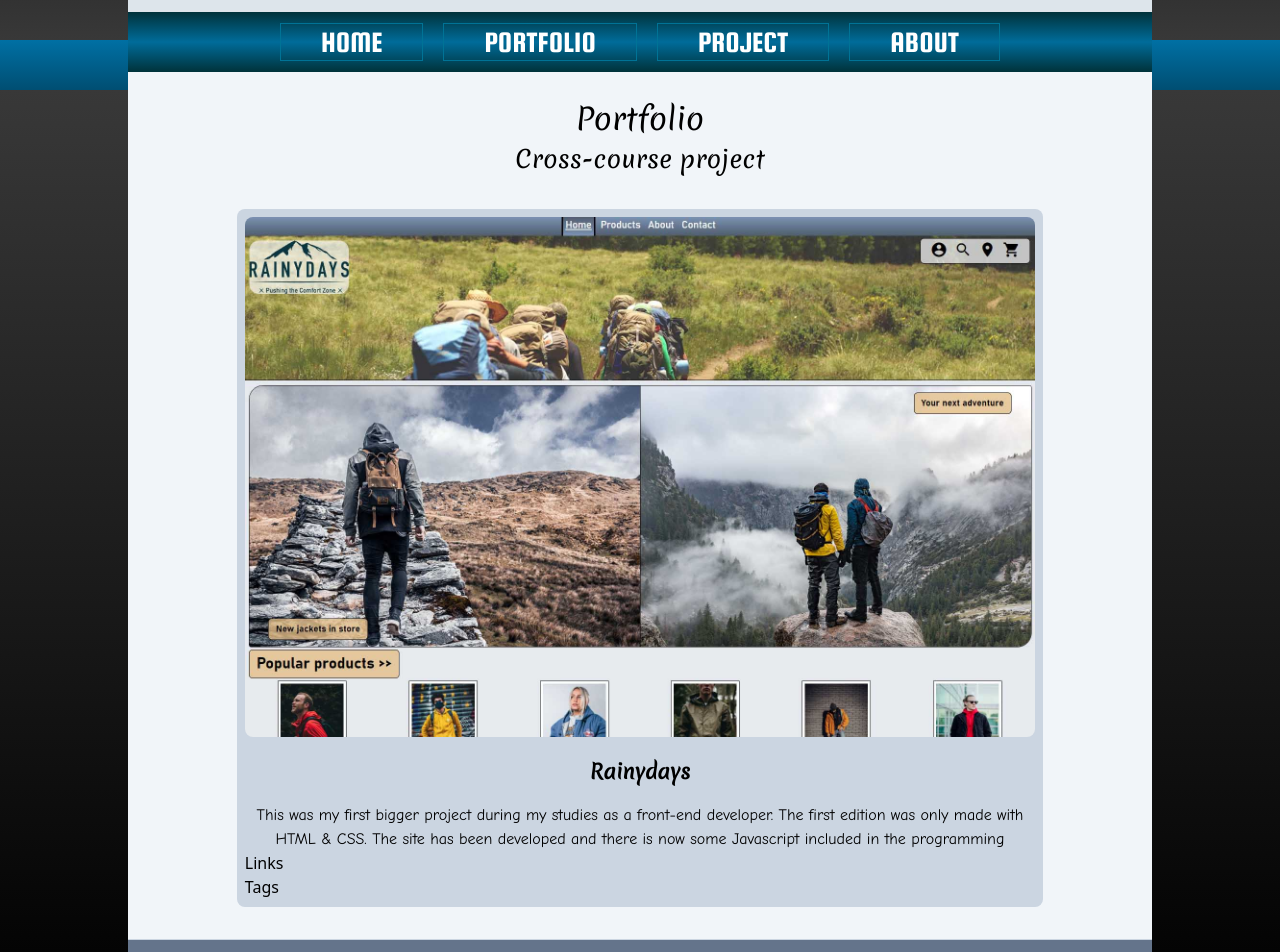
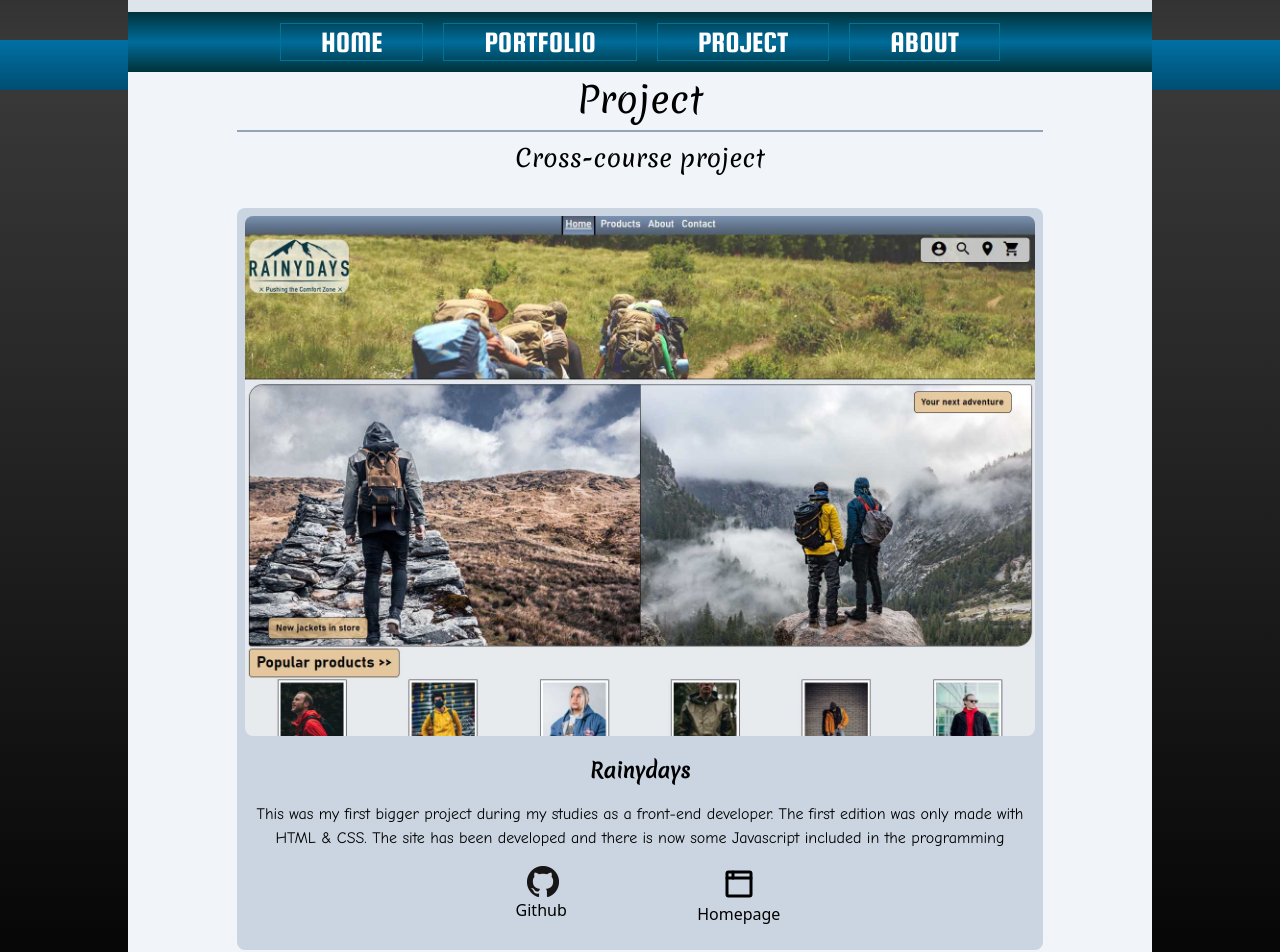
Before and after one commit to LAakerberg/Portfolio-2, a React (Vite) app: page /project/0 in a window 1280 px wide. Shown: the part 180-1132 px from the top of the page. Built offline with nearby package versions, Linux system fonts and the light colour scheme.

Commit message:
Changed style for specific project page

```diff
--- a/src/components/Specific/index.jsx
+++ b/src/components/Specific/index.jsx
@@ -1,9 +1,11 @@
+import { TbBrowser } from 'react-icons/tb';
+
 export function SpecificData(data) {
   const project = data.data;
   console.log(project);
 
   return (
-    <div className="flex flex-col bg-slate-300 w-4/5 m-auto p-2 rounded-lg my-8">
+    <div className="flex flex-col bg-slate-300 w-4/5 lg:max-w-6xl m-auto p-2 rounded-lg my-8 ma">
       <div className="m-auto">
         <img
           src={project.imgHigh}
@@ -18,8 +20,33 @@ export function SpecificData(data) {
           <p>{project.descriptions}</p>
         </div>
       </div>
-      <div>Links</div>
-      <div>Tags</div>
+      <div className="flex flex-col md:flex-row justify-around w-1/2 m-auto">
+        <div className="m-2 p-2 text-center w-28 hover:bg-slate-400/50 hover:font-bold transition-all rounded-xl hover:text-white">
+          <a
+            href={`${project.urlGithub}`}
+            className=""
+            target="_blank"
+            rel="noreferrer"
+          >
+            <img
+              src="/src/assets/icons/GitHub-Mark-32px.png"
+              className="github m-auto"
+            />
+            Github
+          </a>
+        </div>
+        <div className="m-2 p-2 text-center w-28 hover:bg-slate-400/50 hover:font-bold transition-all rounded-xl hover:text-white">
+          <a
+            href={`${project.url}`}
+            className=""
+            target="_blank"
+            rel="noreferrer"
+          >
+            <TbBrowser className="icon m-auto text-black" />
+            Homepage
+          </a>
+        </div>
+      </div>
     </div>
   );
 }
--- a/src/pages/Project/Specific/index.jsx
+++ b/src/pages/Project/Specific/index.jsx
@@ -9,8 +9,10 @@ export function SpecificProject() {
 
   return (
     <div className="w-full flex flex-col m-auto">
-      <div className="m-auto pt-6 text-center">
-        <h3>Portfolio</h3>
+      <div className="m-auto text-center border-b-2 border-slate-400 w-4/5 lg:max-w-6xl pb-1">
+        <h2 className="">Project</h2>
+      </div>
+      <div className="m-auto text-center pt-2">
         <h4>{data[id].title}</h4>
       </div>
       <div>
```
